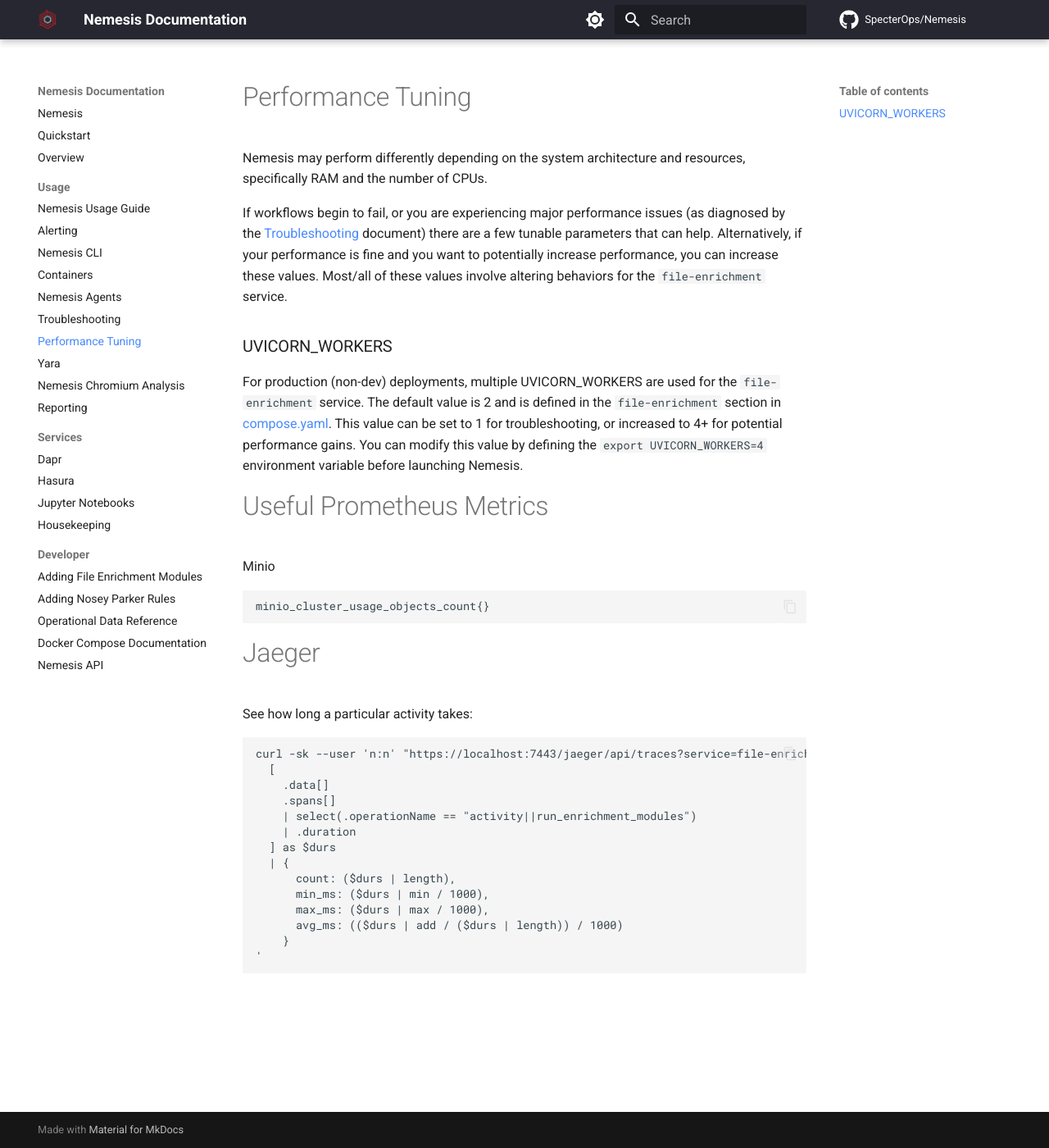
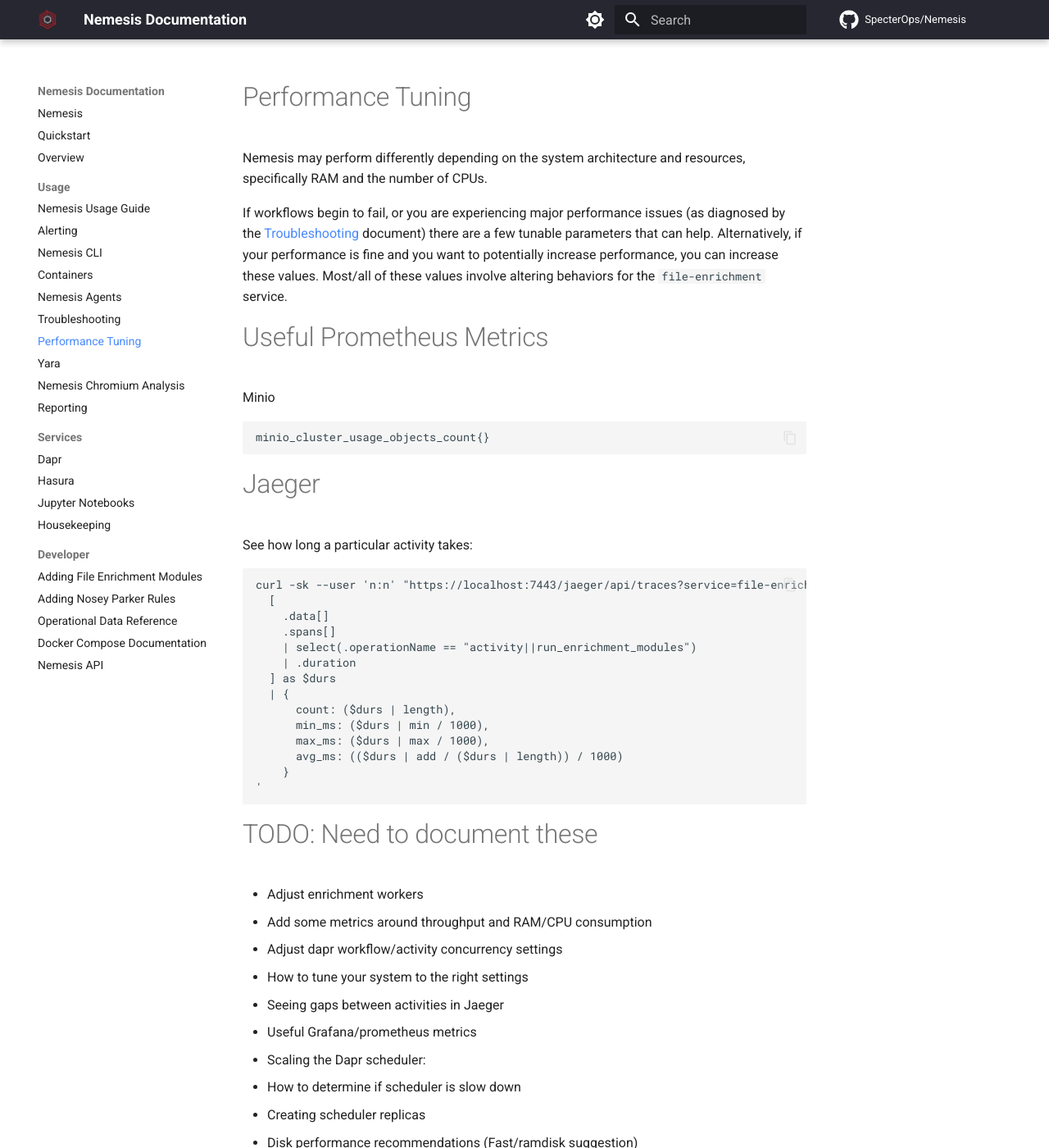
Before and after one commit to SpecterOps/Nemesis, an MkDocs documentation site: the page built from docs/performance.md, in a window 1280 px wide and 1400 px high. Shown: the whole window at 82% size. Built offline with MkDocs 1.6.1 and Material for MkDocs 9.7.7, drawn with Linux system fonts in a browser that asks for light colours; comment, search, counter and statistics services are not loaded; some of the changed text lies outside the part shown.

````diff
--- a/docs/performance.md
+++ b/docs/performance.md
@@ -3,11 +3,6 @@
 Nemesis may perform differently depending on the system architecture and resources, specifically RAM and the number of CPUs.
 
 If workflows begin to fail, or you are experiencing major performance issues (as diagnosed by the [Troubleshooting](troubleshooting.md) document) there are a few tunable parameters that can help. Alternatively, if your performance is fine and you want to potentially increase performance, you can increase these values. Most/all of these values involve altering behaviors for the `file-enrichment` service.
-
-
-### UVICORN_WORKERS
-
-For production (non-dev) deployments, multiple UVICORN_WORKERS are used for the `file-enrichment` service. The default value is 2 and is defined in the `file-enrichment` section in [compose.yaml](https://github.com/SpecterOps/Nemesis/blob/71406afc12f855140ea68aae337076f9b8dc292f/compose.yaml#L217). This value can be set to 1 for troubleshooting, or increased to 4+ for potential performance gains. You can modify this value by defining the `export UVICORN_WORKERS=4` environment variable before launching Nemesis.
 
 
 # Useful Prometheus Metrics
@@ -35,3 +30,17 @@
     }
 '
 ```
+
+
+# TODO: Need to document these
+- Adjust enrichment workers
+- Add some metrics around throughput and RAM/CPU consumption
+- Adjust dapr workflow/activity concurrency settings
+- How to tune your system to the right settings
+  - Seeing gaps between activities in Jaeger
+  - Useful Grafana/prometheus metrics
+- Scaling the Dapr scheduler:
+  - How to determine if scheduler is slow down
+  - Creating scheduler replicas
+  - Disk performance recommendations (Fast/ramdisk suggestion)
+  - Use separate DB instance from app
````
Also changed, not shown: CHANGELOG.md (+29 -0 lines), compose.yaml (+7 -2 lines), projects/frontend/src/components/Dashboard/StatsOverview.jsx (+8 -4 lines), 11 other files.
